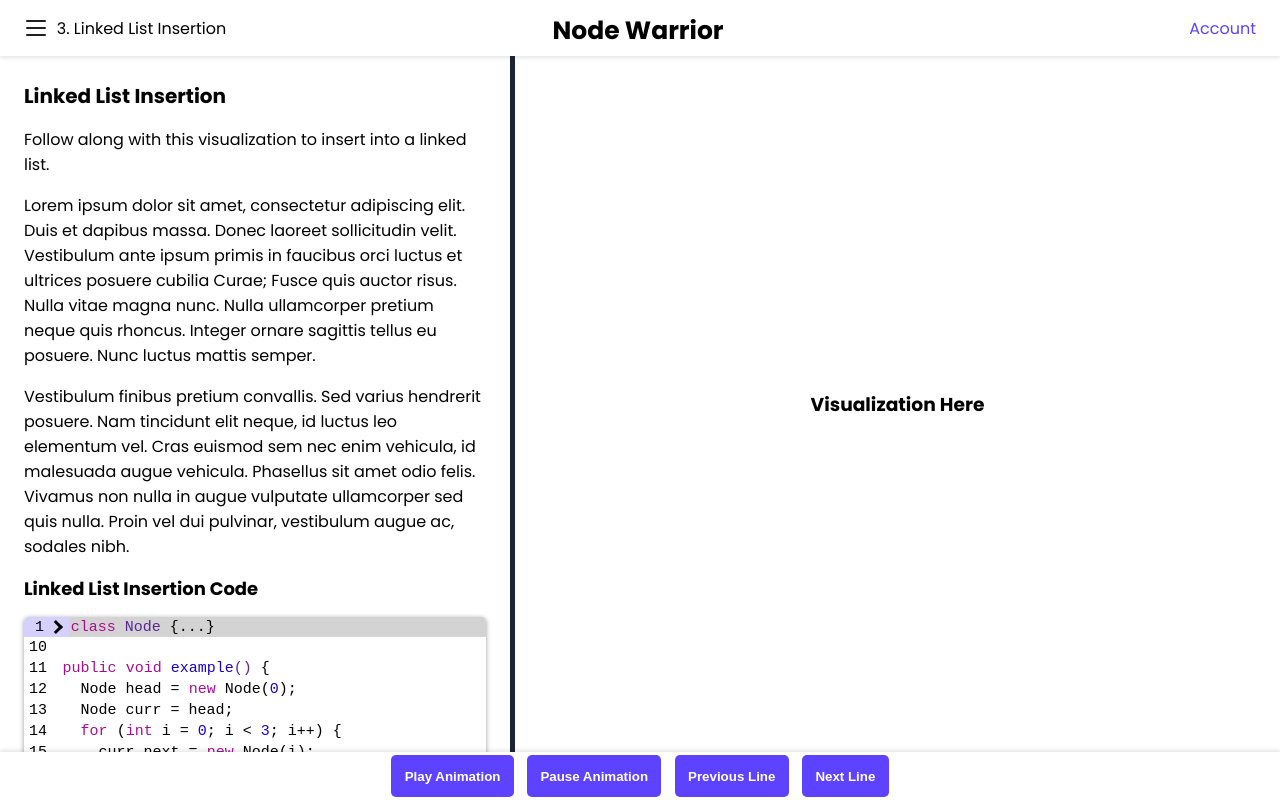
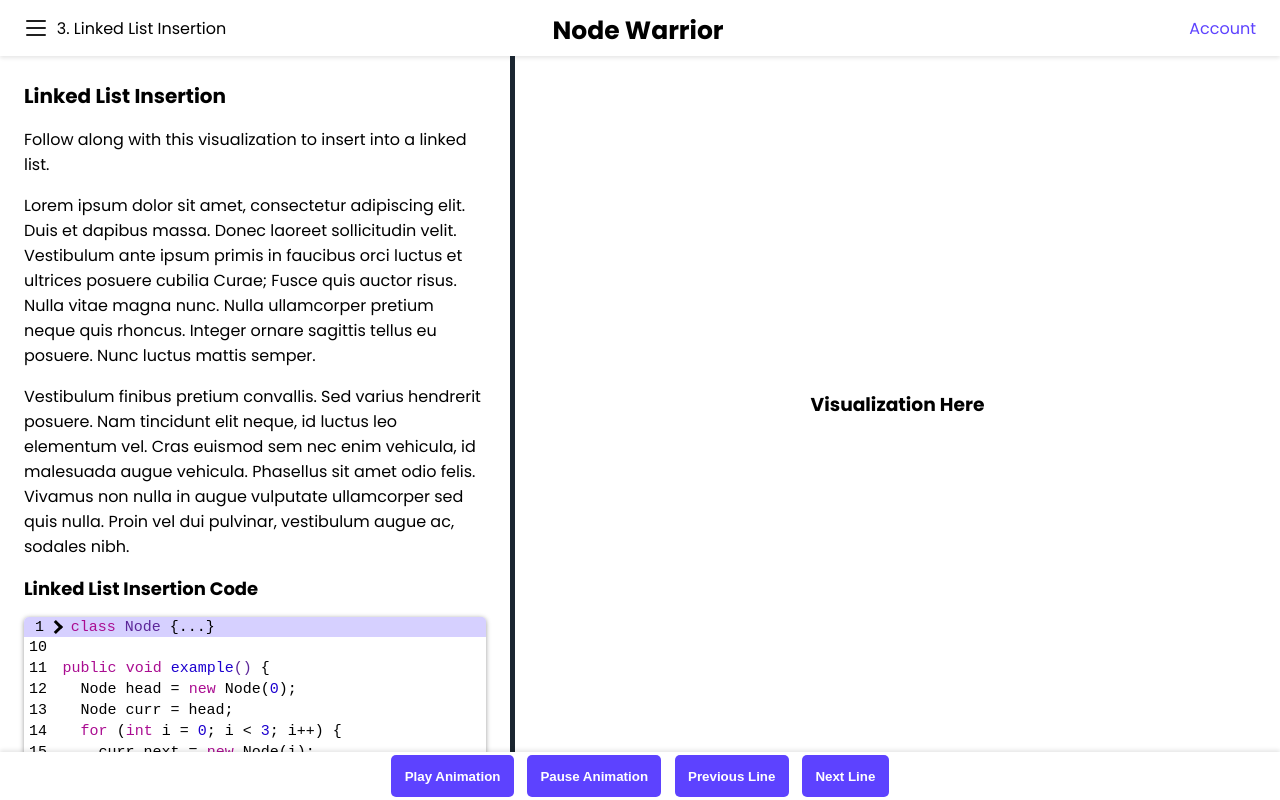
Before and after one commit to hawkticehurst/destructure-io, a React (Create React App) app: page / in a window 1280 px wide. Built offline with nearby package versions, Linux system fonts and the light colour scheme.

Commit message:
Update code highlight colors

```diff
--- a/src/components/code-display/highlight-styles/hidden.scss
+++ b/src/components/code-display/highlight-styles/hidden.scss
@@ -3,7 +3,7 @@
     display: block;
     padding: 0.5em;
     color: black;
-    background-color: lightgray;
+    background-color: #D6D0FF;
   }
 
   /* Gray DOCTYPE selectors like WebKit */
```
